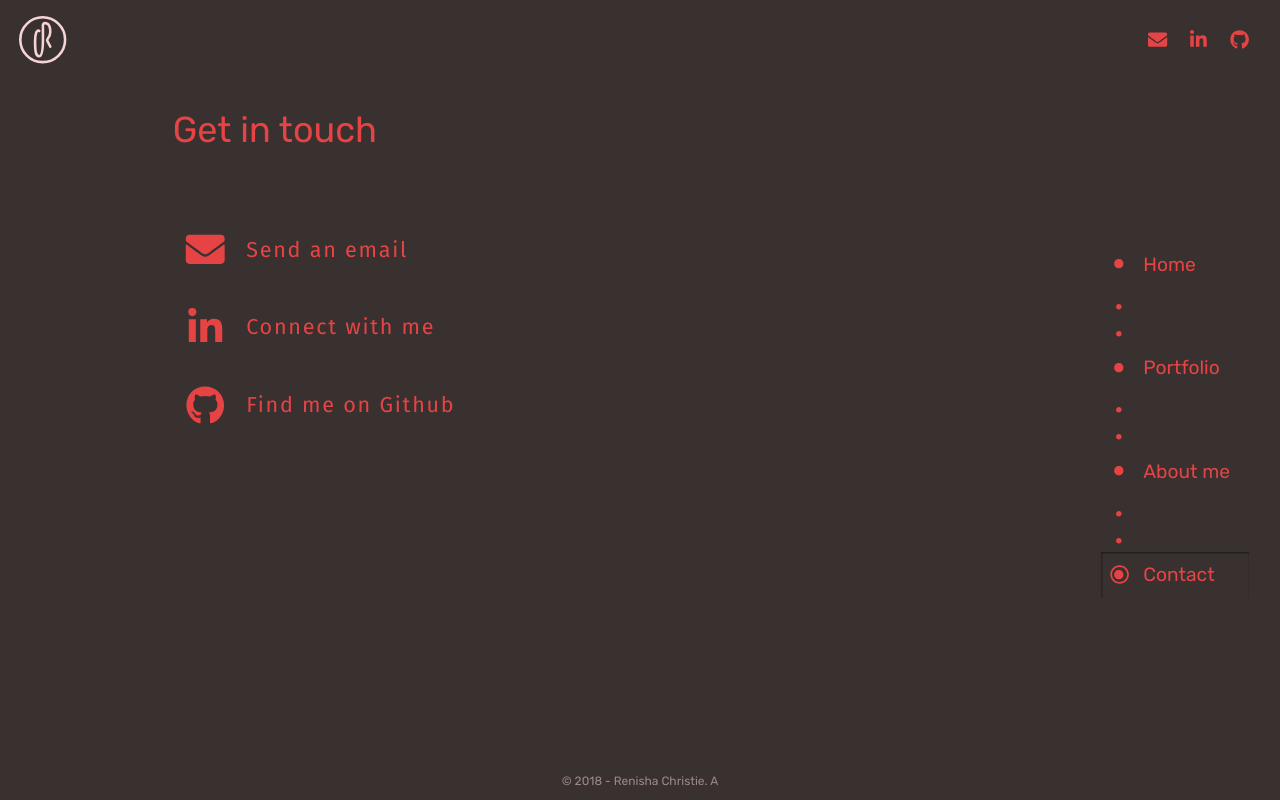
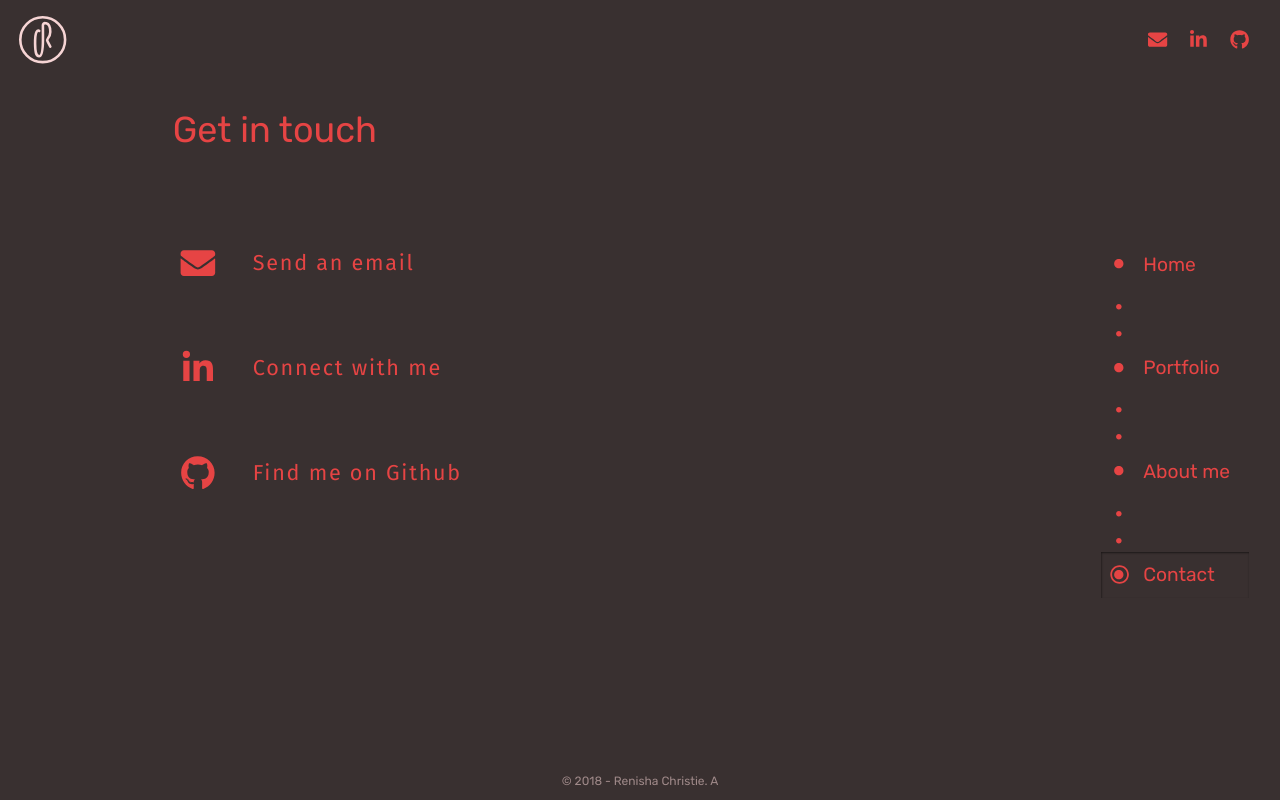
Before and after one commit to crisner/my-portfolio, a React (Create React App) app: page /contact in a window 1280 px wide. Built offline with nearby package versions, Linux system fonts and the light colour scheme.

Commit message:
Add state based hover styles to icons

```diff
--- a/src/components/Contact.js
+++ b/src/components/Contact.js
@@ -1,37 +1,70 @@
-import React from 'react';
+import React, { Component } from 'react';
 import { FontAwesomeIcon } from '@fortawesome/react-fontawesome';
 import styles from './Contact.module.css';
 
-function Contact() {
+class Contact extends Component {
+    state = { hover: null }
+
+    onHover = (e) => {
+        this.setState({ hover: e.target.id });
+    }
+
+    onLeave = () => {
+        this.setState({ hover: null });
+    }
+
+    render() {
         return (
             <div className={styles.position}>
                 <h3>Get in touch</h3>
                 <ul className={styles.contact}>
                     <li className={styles.modes}>
-                    <a href="mailto:christie.reni@gmail.com">
-                        <FontAwesomeIcon className={styles.icons} icon="envelope" />
-                        <span className={styles.text}>Send an email</span>
+                        <a
+                        id="0"
+                        onMouseEnter={this.onHover.bind(this)}
+                        onMouseLeave={this.onLeave}
+                        href="mailto:christie.reni@gmail.com">
+                            <FontAwesomeIcon
+                            id="0"
+                            className={this.state.hover === '0' ? styles.icons + ' ' + styles.iconsOnHover : styles.icons}
+                            icon="envelope" />
+                            <span id="0" className={styles.text}>Send an email</span>
                         </a>
                     </li>
                     <li className={styles.modes}>
-                    <a rel="noopener noreferrer"
+                        <a
+                        id="1"
+                        onMouseEnter={this.onHover.bind(this)}
+                        onMouseLeave={this.onLeave}
+                        rel="noopener noreferrer"
                         href="https://www.linkedin.com/in/renishachristie/"
                         target="_blank">
-                        <FontAwesomeIcon className={styles.icons} icon={['fab', 'linkedin-in']} />
-                        <span className={styles.text}>Connect with me</span>
+                            <FontAwesomeIcon
+                            id="1"
+                            className={this.state.hover === '1' ? styles.icons + ' ' + styles.iconsOnHover : styles.icons}
+                            icon={['fab', 'linkedin-in']} />
+                            <span id="1" className={styles.text}>Connect with me</span>
                         </a>
                     </li>
                     <li className={styles.modes}>
-                    <a rel="noopener noreferrer"
+                        <a
+                        id="2"
+                        onMouseEnter={this.onHover.bind(this)}
+                        onMouseLeave={this.onLeave}
+                        rel="noopener noreferrer"
                         href="https://github.com/crisner"
                         target="_blank">
-                        <FontAwesomeIcon className={styles.icons} icon={['fab', 'github']} />
-                        <span className={styles.text}>Find me on Github</span>
+                            <FontAwesomeIcon
+                            id="2"
+                            className={this.state.hover === '2' ? styles.icons + ' ' + styles.iconsOnHover : styles.icons}
+                            icon={['fab', 'github']} />
+                            <span id="2" className={styles.text}>Find me on Github</span>
                         </a>
                     </li>
                 </ul>
             </div>
         );
     }
+}
 
 export default Contact;
--- a/src/components/Contact.module.css
+++ b/src/components/Contact.module.css
@@ -11,8 +11,21 @@
 }
 
 .icons {
-    font-size: 1.8em;
+    margin-left: -0.6em;
+    font-size: 1.6em;
     width: 1em !important;
+    padding: 0.4em;
+    transform: scale(1);
+    border-radius: 50%;
+    border: 0.08em solid transparent;
+    transition: border 1s cubic-bezier(0.165, 0.84, 0.44, 1),
+                transform 1s cubic-bezier(0.165, 0.84, 0.44, 1);
+}
+
+.iconsOnHover {
+    border: 0.08em solid #E64444;
+    transform: scale(1.1);
+    transition: all 1s cubic-bezier(0.165, 0.84, 0.44, 1);
 }
 
 .modes {
```
Lines whose indentation alone changed are shown as unchanged.
